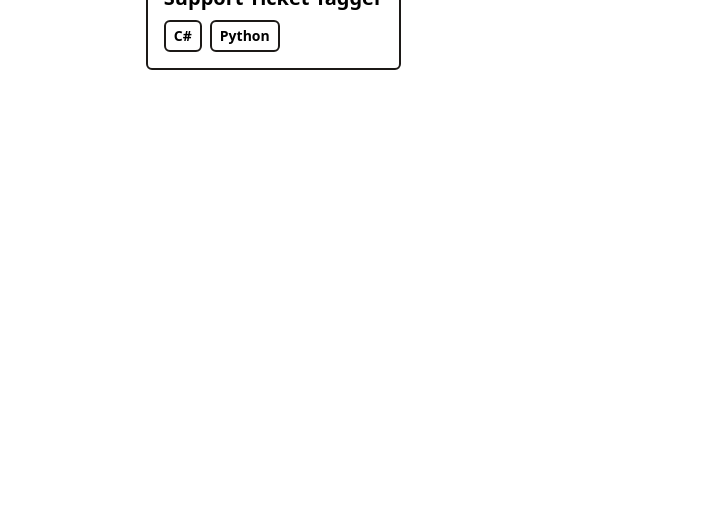
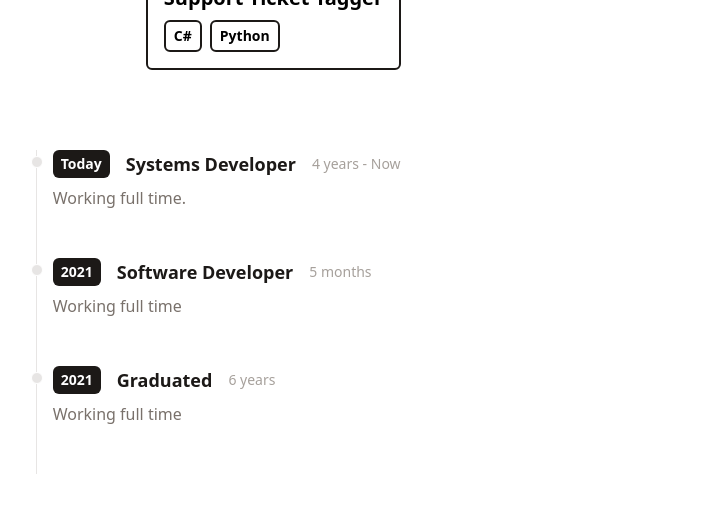
Before and after one commit to eabean/eabean.github.io, a React (Vite) app in the folder min-portfolio/: page / in a window 1280 px wide. Shown: the part 810-1322 px from the top of the page, without its empty margins (231-934 px from the left). Before the commit the page ends 880 px from the top, so only its background shows below. Built offline with nearby package versions, Linux system fonts and the light colour scheme.

Commit message:
add timeline component

```diff
--- a/min-portfolio/src/components/Timeline.jsx
+++ b/min-portfolio/src/components/Timeline.jsx
@@ -1,12 +1,22 @@
 import React from "react";
+import timeline from "../data/timeline";
+import TimelineItem from "./TimelineItem";
+
 
 function Timeline() {
     return (
-        <div>
-
+        <div className="flex flex-col md:flex-row justify-center my-20">
+            <div className="w-full md:w-7/12">
+                {timeline.map(item => (
+                    <TimelineItem
+                        year={item.year}
+                        title={item.title}
+                        duration={item.duration}
+                        details={item.details} />
+                ))}
+            </div>
         </div>
     )
-
 }
 
 
--- /dev/null
+++ b/min-portfolio/src/components/TimelineItem.jsx
@@ -0,0 +1,29 @@
+import React from "react";
+
+function TimelineItem({ year, title, duration, details }) {
+    return (
+           <ol className="flex flex-col md:flex-row relative border-l border-stone-200 dark:border-stone-700">
+         <li className="mb-10 ml-4">
+            <div className="absolute w-3 h-3 bg-stone-200 rounded-full mt-1.5 -left-1.5 border border-white dark:border-stone-900 dark:bg-stone-700" />
+            <p className="flex flex-wrap gap-4 flex-row items-center justify-start text-xs md:text-sm">
+               <span className="inline-block px-2 py-1 font-semibold text-white dark:text-stone-900 bg-stone-900 dark:bg-white rounded-md">
+                  {year}
+               </span>
+               <h3 className="text-lg font-semibold text-stone-900 dark:text-white">
+                  {title}
+               </h3>
+               <div className="my-1 text-sm font-normal leading-none text-stone-400 dark:text-stone-500">
+                  {duration}
+               </div>
+            </p>
+            <p className="my-2 text-base font-normal text-stone-500 dark:text-stone-400">
+               {details}
+            </p>
+         </li>
+      </ol>
+    )
+
+}
+
+
+export default TimelineItem;
--- /dev/null
+++ b/min-portfolio/src/data/timeline.js
@@ -0,0 +1,20 @@
+export default [
+  {
+    year: "Today",
+    title: "Systems Developer",
+    duration: "4 years - Now",
+    details: "Working full time.",
+  },
+  {
+    year: "2021",
+    title: "Software Developer",
+    duration: "5 months",
+    details: "Working full time",
+  },
+  {
+    year: "2021",
+    title: "Graduated",
+    duration: "6 years",
+    details: "Working full time",
+  },
+]
```
